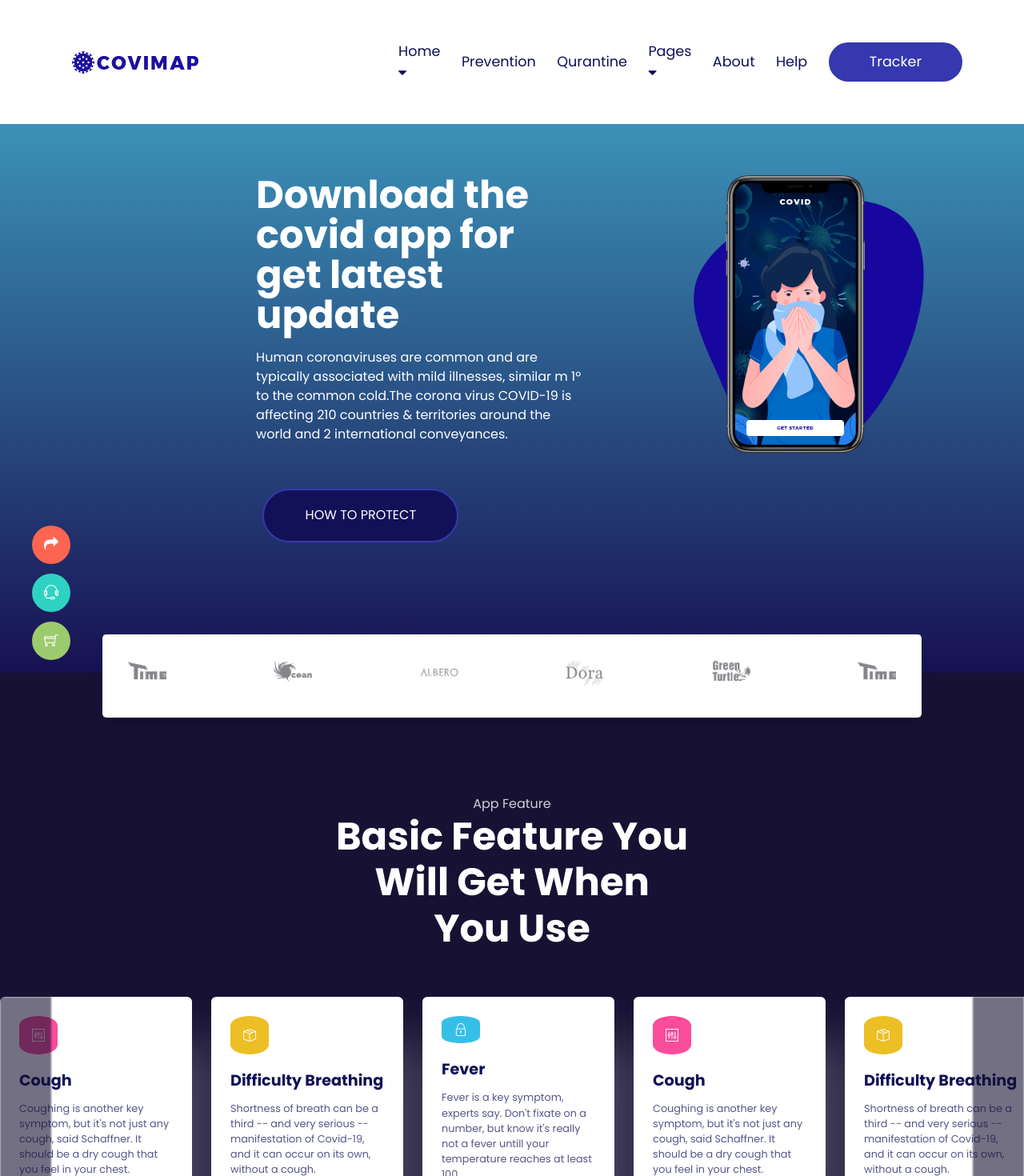
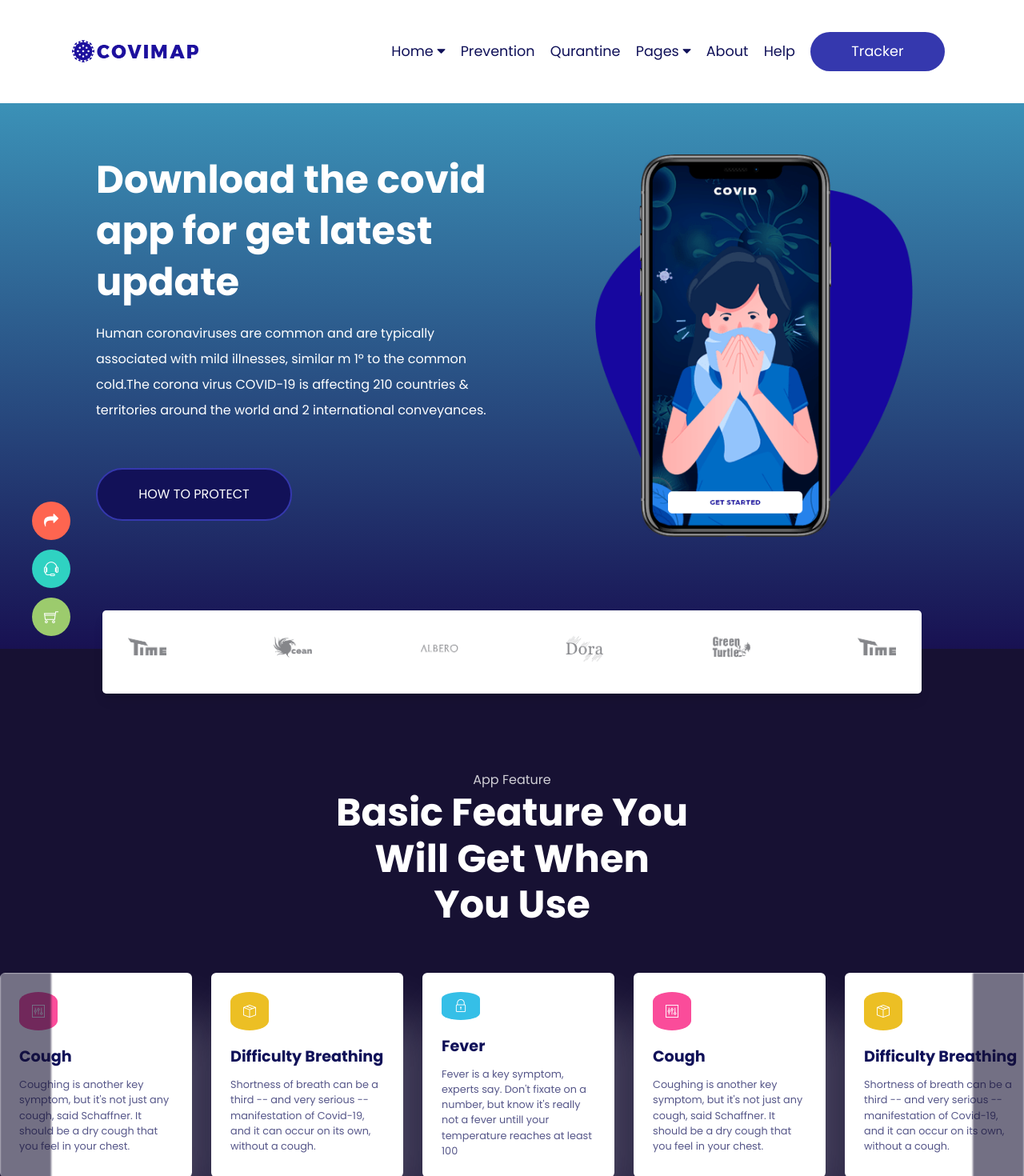
Before and after one commit to BSN-Asumiko/COVID-Tracker, a React (Vite) app: page / in a window 1280 px wide. Shown: the top 1470 px of the page at 80% size. Built offline with nearby package versions, Linux system fonts and the light colour scheme.

Commit message:
fix: style responsive

```diff
--- a/src/components/hompage/appStatistics/appStatisticsMain/AppStatistics.jsx
+++ b/src/components/hompage/appStatistics/appStatisticsMain/AppStatistics.jsx
@@ -6,8 +6,8 @@ const AppStatistics = () => {
         <div className="mt-[-4em] mb-8">
         <section className="flex flex-col ml:flex-row pt-6 justify-center items-center w-[80%] m-auto gap-[60px]">
             <img src="/assets/images/mobiles.png" alt="phone with blue background and chart on screen" className="w-[80%] ml:w-[40%] h-[100%]" />
-            <aside className="ml:w-[40%] w-[80%]">
-                <h1 className="text-[xxx-large] font-bold text-[color:var(--col-body)] leading-[50px] mb-6 mt-7">Stay Home, And Pray For Victims</h1>
+            <aside className="ml:w-[40%] w-[80%] text-center ml:text-left">
+                <h2 className="text-[xxx-large] font-bold text-[color:var(--col-body)] leading-[50px] mb-6 mt-7 ">Stay Home, And Pray For Victims</h2>
                 <p className="text-[medium] text-[color:var(--col-body)] opacity-80 font-light">Human coronaviruses are common and are typically associated with mild illness, similar to the common cold.</p>
                 <br/>
                 <p className="text-[medium] text-[color:var(--col-body)] opacity-80 font-light">Shortness of breath can be a third--and very serious--manifestation of Covid-19, and it can occur on its own, without a cough.</p>
--- a/src/components/hompage/carousel/CarouselSection.jsx
+++ b/src/components/hompage/carousel/CarouselSection.jsx
@@ -4,9 +4,9 @@ import CarouselComponent from "./CarouselComponent";
 export function CarouselSection() {
     return (
         <section className="pt-[6em]">
-            <div className="text-center lg:w-[35%] sm:[w-50%]  m-auto  mb-[3.5em]">
+            <div className="text-center ml:w-[35%] w-[90%]  m-auto  mb-[3.5em]">
                 <p className=" text-[medium] text-[color:var(--col-body)] opacity-80">App Feature</p>
-                <h1 className=" text-[xxx-large] font-bold text-[color:var(--col-body)] leading-[1.2em]">Basic Feature You Will Get When You Use</h1>
+                <h2 className=" text-[xxx-large] font-bold text-[color:var(--col-body)] leading-[1.2em]">Basic Feature You Will Get When You Use</h2>
             </div>
             <section className="relative w-full overflow-hidden h-[25em]">
                 <div className="absolute inset-0 flex justify-between z-20 pointer-events-none">
--- a/src/components/hompage/faq/faqsection/Faq.jsx
+++ b/src/components/hompage/faq/faqsection/Faq.jsx
@@ -3,9 +3,9 @@ import Accordion from "../accordion/Accordion";
 const Faq = () => {
     return (
         <section className="flex flex-col justify-center gap-5">
-            <div className="text-center w-[50%] m-auto">
+            <div className="text-center ml:w-[50%] m-auto">
                 <p className=" text-[medium] text-[color:var(--col-body)] opacity-80 tracking-[0.1em] ">Faqs</p>
-                <h1 className=" text-[xxx-large] font-bold text-[color:var(--col-body)] leading-[60px]">Frequently Asked Questions</h1>
+                <h2 className=" text-[xxx-large] font-bold text-[color:var(--col-body)] leading-[60px]">Frequently Asked Questions</h2>
             </div>
             <div className="m-auto mt-[1.5em] w-[65%] bg-[color:var(--col-bg-regal-blue)] rounded-lg pt-3 ">
                 <Accordion title='01. Unique and bold website design' answer='Lorem ipsum dolor sit amet, consectetur adipiscing elit, sed do eiusmod tempor incididunt ut labore et dolore magna aliqua. Ut enim ad minim veniam, quis nostrud exercitation ullamco laboris nisi ut aliquip ex ea commodo consequat. Duis aute irure dolor in reprehenderit in voluptate velit esse cillum dolore eu fugiat nulla pariatur. Excepteur sint occaecat cupidatat non proident, sunt in culpa qui officia deserunt mollit anim id est laborum.'/>
--- a/src/components/hompage/footer/Footer.jsx
+++ b/src/components/hompage/footer/Footer.jsx
@@ -7,7 +7,7 @@ const Footer = () => {
         <footer className="w-screen flex flex-col bottom-0 bg-[color:var(--col-home-footer)]
         text-[color:var(--col-body)] py-[3.5em]">
             <section className="flex">
-                <div className="w-[32%] pl-[7cqw] mr-[3em]">
+                <div className="w-full ml:w-[32%] pl-[7cqw] mx-[1em] ml:mr-[3em] ">
                     <img src="/assets/images/logo-white.png" alt="Covimap logo" />
                     <p className="my-[1.8em] text-[0.9em] opacity-[50%] font-extralight tracking-[0.04em]  leading-[2em]">These droplets can land on objects and surfaces around the person such as tables, doorknobs and handrails.
                     </p>
@@ -18,7 +18,7 @@ const Footer = () => {
                         <IconItem icon="&#xf167;" link="https://www.youtube.com/"/>
                     </ul>
                 </div>
-                <div className="w-[65%] flex justify-around">
+                <div className="w-[65%] justify-around hidden ml:flex">
                     <FooterColumns />
                 </div>
             </section>
--- a/src/components/hompage/footer/footerColumns/FooterColumns.jsx
+++ b/src/components/hompage/footer/footerColumns/FooterColumns.jsx
@@ -5,7 +5,7 @@ const FooterColumns = () => {
     return (
         < >
             {links.map((object, index) => (
-                <ul key={index} className="text-[0.8em] tracking-[0.04em]">
+                <ul key={index} className="text-[0.8em] tracking-[0.04em] ">
                     <p className="">{object.title}</p>
                     <FooterLink link = {object.link1}/>
                     <FooterLink link = {object.link2}/>
--- a/src/components/hompage/getApp/GetApp.jsx
+++ b/src/components/hompage/getApp/GetApp.jsx
@@ -6,8 +6,8 @@ const GetApp = () => {
         <section className="mt-32 relative ">
             <div className="bg-[color:var(--col)] pb-8">
                 <div className=" flex flex-row justify-left items-center p-8 bg-gradient-to-l from-cyan-300 to-blue-800 w-[80%] m-auto h-[20%] rounded-[0.5em]">
-                    <section className="ml:w-[52%] w-[100%] ml-16 pb-6">
-                        <h1 className="text-[xxx-large] font-bold text-[color:var(--col-body)] leading-[50px] mb-6 mt-7 ">Get the simple app for latest news</h1>
+                    <section className="ml:w-[52%] w-[100%] ml:ml-16 pb-6">
+                        <h2 className="text-[xxx-large] font-bold text-[color:var(--col-body)] leading-[50px] mb-6 mt-7 ">Get the simple app for latest news</h2>
                         <p className=" text-[medium] text-[color:var(--col-body)] opacity-80 font-light">Human coronaviruses are common and are typically associated with mild illnesses, similar to the common cold.</p>
                         <Button variant="destructive2" size="lg" className="bg-[color:var(--col-body)] text-[color:var(--col-common-blue)] uppercase mt-6">Download Now</Button>
                         <img src="/assets/images/phone-1.png" alt="phone with chart on screen" className="h-[90%] ml-3 ml:flex ml:absolute ml:right-[18em] ml:bottom-[6em] hidden" />
--- a/src/components/hompage/heroSection/HeroSection.jsx
+++ b/src/components/hompage/heroSection/HeroSection.jsx
@@ -1,11 +1,11 @@
- import { NavLink } from "react-router-dom"
+ import { Link } from "react-router-dom"
 
 const HeroSection = () => {
   return (
 
     <div className="w-screen bg-gradient-to-b from-[color:var(--col-home-gradient-start)] to-[color:var(--col-home-gradient-end)] px-6 pt-[3em] h-[90%]">
       <section className="flex flex-row justify-center align-items-center p-4">
-          <div className="flex flex-col justify-center ml:justify-end gap-[0.5em] w-[5%]]">
+          <div className="ml:flex flex-col justify-center ml:justify-end gap-[0.5em] w-[5%] hidden">
               <div className=" flex justify-center items-center rounded-[50%] size-[3em] bg-[color:var(--col-home-arrow-btn)] mt-1">
                 <p className="icon-f text-white p-1 text-[x-small] ml:text-[large]" >&#xF064;</p>
               </div>
@@ -16,17 +16,17 @@ const HeroSection = () => {
                 <span className="icon  text-white  p-1 text-[large]" >&#xE60D;</span>
               </div>
           </div>
-          <div className="flex flex-col ml:flex-row justify-center content-center">
-            <div className="w-[50%] m-auto ml:m-0 ml:w-[25%] mb-[5em] order-0 ml:order-2">
-                <img src="../assets/images/phones.png" alt="Image girl with Covid at a cellphone" className=" items-center h-auto" />
+          <div className="flex flex-col ml:flex-row justify-around content-center ml:ml-[2em]">
+            <div className="ml:w-[50%] m-auto ml:m-0 mb-[5em] order-0 ml:order-2 flex justify-center ml:block">
+                <img src="../assets/images/phones.png" alt="Image girl with Covid at a cellphone" className="w-[80%]" />
             </div>
-            <div className="w-[90%] m-auto ml:w-[55%] mr-6 ml-9 flex flex-col justify-start items-center pb-[10%]">
-                <h1 className="text-[xxx-large] font-bold leading-[3.125rem] ml:w-[65%] text-[color:var(--col-body)] ">Download the covid app for get latest update</h1>
-                <p className="text-[color:var(--col-body)] text-[medium] mt-4 ml:w-[65%] pb-4"> Human coronaviruses are common and are typically associated with mild illnesses, similar m 1º  to the common cold.The corona virus COVID-19 is affecting 210 countries & territories around the world and 2 international conveyances. </p>
-                <div className="w-full flex justify-start ml:pl-10 ml:ml-[25%] ml-[40%] mb-8">
-                  <NavLink to="/tracker" className="mt-10 px-[4cqw] py-[1.2em] rounded-[2.9em] text-[color:var(--col-body)] bg-[color:var(--col-home-protect-btn)] border-[color:var(--col-common-blue)] border-[0.125rem]">
+            <div className="w-[90%] ml:w-[63%] flex flex-col justify-start pb-[10%] text-center ml:text-left ">
+                <h1 className="text-[xxx-large] ml:w-[80%] font-bold leading-[3.125rem] text-[color:var(--col-body)] leading-[4rem]">Download the covid app for get latest update</h1>
+                <p className="text-[color:var(--col-body)] text-[medium] mt-4 ml:w-[80%] pb-4 leading-[2em]"> Human coronaviruses are common and are typically associated with mild illnesses, similar m 1º  to the common cold.The corona virus COVID-19 is affecting 210 countries & territories around the world and 2 international conveyances. </p>
+                <div className="w-full flex ml:justify-start justify-center mb-8">
+                  <Link to="/tracker" className="mt-10 px-[4cqw] py-[1.2em] rounded-[2.9em] text-[color:var(--col-body)] bg-[color:var(--col-home-protect-btn)] border-[color:var(--col-common-blue)] border-[0.125rem]">
                   HOW TO PROTECT
-                  </NavLink>
+                  </Link>
               </div>
             </div>
 
--- a/src/components/hompage/navbar/Navbar.jsx
+++ b/src/components/hompage/navbar/Navbar.jsx
@@ -19,21 +19,21 @@ const Navbar = () => {
             </div>
 
             <div className="w-[70%] flex ml:justify-around justify-end text-[1.1em]">
-            <div className="w-[70%] flex justify-end ml:hidden mr-9">
+            <div className="w-[70%] flex justify-end ml:hidden mr-9 ">
                 <button onClick={toggleMenu}>
                     <span className="icon" >&#xE6C3;</span>
                 </button>
             </div>
-                <ul className={`${isOpen ? 'block' : 'hidden'} absolute px-[6cqw] py-[2em] ml:static text-left bg-[color:var(--col-body)] ml:flex ml:flex-row mt-4 ml:mt-0 items-center gap-[1.5em]`}>
+                <ul className={`${isOpen ? 'block' : 'hidden'} absolute pr-[6cqw] py-[2em] pl-5 ml:static text-left bg-[color:var(--col-body)] ml:flex ml:flex-row mt-4 ml:mt-0 items-center gap-[1.5cqw]`}>
                     <NavItem content = "Home" icon="&#xf0d7;"/>
                     <NavItem content = "Prevention"/>
                     <NavItem content = "Qurantine"/>
                     <NavItem content = "Pages" icon="&#xf0d7;"/>
                     <NavItem content = "About"/>
                     <NavItem content = "Help"/>
-                    <div className="ml:mt-0 ml:mb-0 mt-6 mb-2">
+                    <li className="ml:mt-0 ml:mb-0 mt-6 mb-2">
                         <NavLink to="/tracker" className="px-[4cqw] py-[0.7em] rounded-[1.5em] text-[color:var(--col-body)] bg-[color:var(--col-common-blue)] ">
-                Tracker</NavLink></div>
+                Tracker</NavLink></li>
                 </ul>
 
             </div>
```
